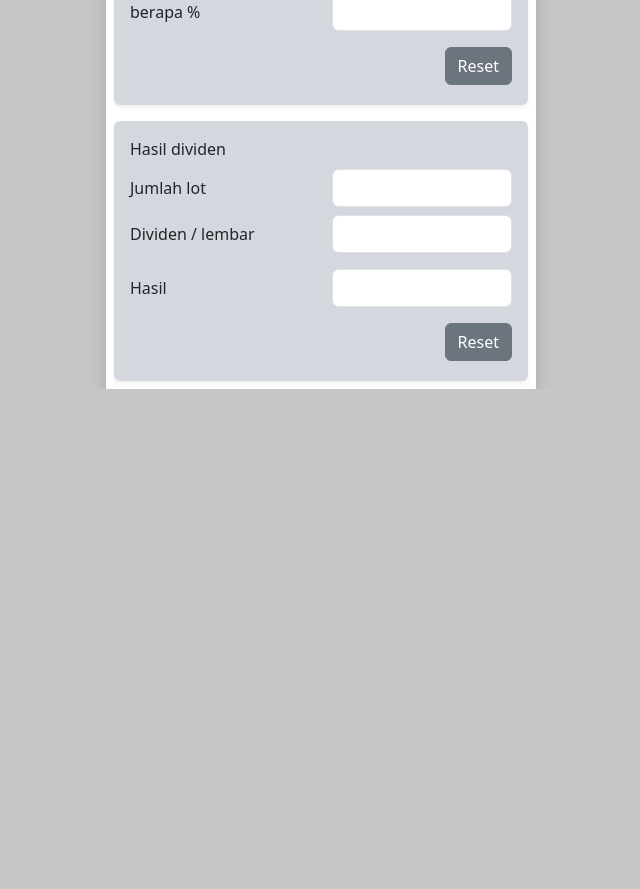
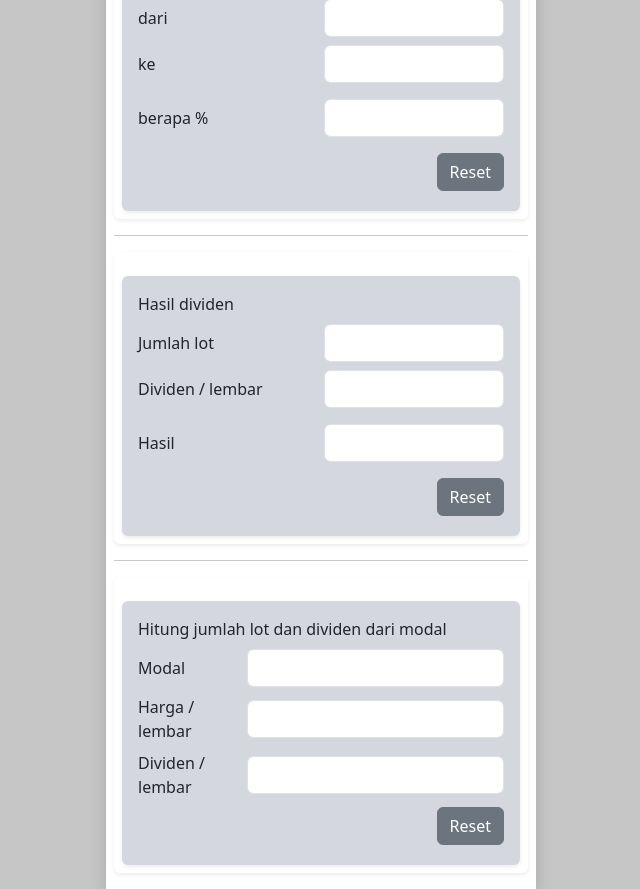
Before and after one commit to welly-im/kalon, a Next.js app: page / in a window 1280 px wide. Shown: the part 580-1469 px from the top of the page, without its empty margins (319-959 px from the left). Before the commit the page ends 969 px from the top, so only its background shows below. Built offline with nearby package versions, Linux system fonts and the light colour scheme.

Commit message:
add menu & fix drag drop

```diff
--- a/src/app/page.js
+++ b/src/app/page.js
@@ -1,25 +1,89 @@
 "use client";
 import "bootstrap/dist/css/bootstrap.min.css";
-import { useState } from "react";
-import Link from "next/link";
-import Navbar from "../components/navbar";
+import { useState, useEffect } from "react";
+
 import Persen from "./persen";
 import BerapaPersen from "./pageBerapaPersen";
 import PerubahanPersen from "./perubahanPersen";
 import HitungDividenDariJumlahLot from "./pageHitungDividenDariJumlahLot";
+import HitungLotDividen from "./pageHitungLotDividen";
+
+const components = {
+  Persen,
+  BerapaPersen,
+  PerubahanPersen,
+  HitungDividenDariJumlahLot,
+  HitungLotDividen,
+};
+
+const defaultOrder = [
+  "Persen",
+  "BerapaPersen",
+  "PerubahanPersen",
+  "HitungDividenDariJumlahLot",
+  "HitungLotDividen",
+];
 
 export default function Home() {
+  const [order, setOrder] = useState(defaultOrder);
+
+  // Load dari localStorage saat pertama kali render
+  useEffect(() => {
+    const savedOrder = localStorage.getItem("componentOrder");
+    if (savedOrder) {
+      setOrder(JSON.parse(savedOrder));
+    }
+  }, []);
+
+  // Simpan ke localStorage setiap kali order berubah
+  useEffect(() => {
+    localStorage.setItem("componentOrder", JSON.stringify(order));
+  }, [order]);
+
+  // Fungsi drag & drop
+  const handleDragStart = (index) => (event) => {
+    event.dataTransfer.setData("index", index);
+  };
+
+  const handleDrop = (index) => (event) => {
+    event.preventDefault();
+    const fromIndex = event.dataTransfer.getData("index");
+    if (fromIndex !== index) {
+      const newOrder = [...order];
+      const movedItem = newOrder.splice(fromIndex, 1)[0];
+      newOrder.splice(index, 0, movedItem);
+      setOrder(newOrder);
+    }
+  };
+
+  const handleDragOver = (event) => {
+    event.preventDefault();
+  };
+
   return (
     <div
       className="container d-flex flex-column align-items-center bg-light shadow p-2 bg-body"
       style={{ height: "auto", maxWidth: "430px", margin: "0 auto" }}
     >
       <h6 className="mt-3">Kalkulator Invest Saham</h6>
-      <Persen />
-      <BerapaPersen />
-      <PerubahanPersen />
-      <HitungDividenDariJumlahLot />
-      {/* <Navbar /> */}
+      {order.map((key, index) => {
+        const Component = components[key];
+        return (
+          <div key={key} className="w-100">
+            <div
+              draggable
+              onDragStart={handleDragStart(index)}
+              onDragOver={handleDragOver}
+              onDrop={handleDrop(index)}
+              className="w-100 mb-2 p-2 bg-white shadow-sm rounded"
+              style={{ cursor: "grab" }}
+            >
+              <Component />
+            </div>
+            {index < order.length - 1 && <hr className="w-100" />}
+          </div>
+        );
+      })}
     </div>
   );
 }
--- /dev/null
+++ b/src/app/pageHitungLotDividen.js
@@ -0,0 +1,152 @@
+"use client";
+import "bootstrap/dist/css/bootstrap.min.css";
+import { useState, useEffect } from "react";
+
+export default function HitungLotDividen() {
+  const [modal, setModal] = useState("");
+  const [hargaPerLembar, setHargaPerLembar] = useState("");
+  const [dividenPerLembar, setDividenPerLembar] = useState("");
+  const [jumlahLot, setJumlahLot] = useState("");
+  const [dividenTotal, setDividenTotal] = useState("");
+  const [dividenYield, setDividenYield] = useState("");
+
+  const formatNumber = (value) => {
+    return value.replace(/\D/g, "").replace(/\B(?=(\d{3})+(?!\d))/g, ",");
+  };
+
+  const handleModalChange = (e) => {
+    setModal(formatNumber(e.target.value));
+  };
+
+  const handleHargaPerLembarChange = (e) => {
+    setHargaPerLembar(formatNumber(e.target.value));
+  };
+
+  const handleDividenPerLembarChange = (e) => {
+    setDividenPerLembar(formatNumber(e.target.value));
+  };
+
+  useEffect(() => {
+    const totalModal = parseFloat(modal.replace(/,/g, ""));
+    const harga = parseFloat(hargaPerLembar.replace(/,/g, ""));
+    const dividen = parseFloat(dividenPerLembar.replace(/,/g, ""));
+
+    if (!isNaN(totalModal) && !isNaN(harga) && harga > 0) {
+      const lot = Math.floor(totalModal / (harga * 100));
+      setJumlahLot(lot.toLocaleString("en-US"));
+
+      if (!isNaN(dividen)) {
+        const totalDividen = lot * 100 * dividen;
+        setDividenTotal(totalDividen.toLocaleString("en-US"));
+
+        if (totalModal > 0) {
+          const yieldPercent = ((totalDividen / totalModal) * 100).toFixed(2);
+          setDividenYield(yieldPercent + "%");
+        } else {
+          setDividenYield("");
+        }
+      } else {
+        setDividenTotal("");
+        setDividenYield("");
+      }
+    } else {
+      setJumlahLot("");
+      setDividenTotal("");
+      setDividenYield("");
+    }
+  }, [modal, hargaPerLembar, dividenPerLembar]);
+
+  const resetForm = () => {
+    setModal("");
+    setHargaPerLembar("");
+    setDividenPerLembar("");
+    setJumlahLot("");
+    setDividenTotal("");
+    setDividenYield("");
+  };
+
+  return (
+    <div className="mt-3 w-100">
+      <div
+        className="form-wrapper card p-3 shadow-sm border-0"
+        style={{ backgroundColor: "#d4d8de" }}
+      >
+        <form onSubmit={(e) => e.preventDefault()}>
+          <div className="mb-1">
+            <p className="mx-0 mb-0">
+              {" "}
+              Hitung jumlah lot dan dividen dari modal{" "}
+            </p>
+            <div className="d-flex align-items-center justify-content-between my-2">
+              <p className="my-0 me-3"> Modal </p>
+              <input
+                type="text"
+                className="form-control text-center w-auto"
+                value={modal}
+                onChange={handleModalChange}
+              />
+            </div>
+            <div className="d-flex align-items-center justify-content-between my-2">
+              <p className="my-0 me-3"> Harga / lembar </p>
+              <input
+                type="text"
+                className="form-control text-center w-auto"
+                value={hargaPerLembar}
+                onChange={handleHargaPerLembarChange}
+              />
+            </div>
+            <div className="d-flex align-items-center justify-content-between my-2">
+              <p className="my-0 me-3"> Dividen / lembar </p>
+              <input
+                type="text"
+                className="form-control text-center w-auto"
+                value={dividenPerLembar}
+                onChange={handleDividenPerLembarChange}
+              />
+            </div>
+            <div className="d-flex justify-content-end">
+              <button
+                type="button"
+                className="btn btn-secondary ms-3"
+                onClick={resetForm}
+              >
+                Reset
+              </button>
+            </div>
+            {dividenTotal && (
+              <>
+                <div className="d-flex align-items-center justify-content-between my-3">
+                  <p className="my-0 me-3"> Jumlah lot </p>
+                  <input
+                    type="text"
+                    className="form-control text-center w-auto"
+                    value={jumlahLot}
+                    readOnly
+                  />
+                </div>
+                <div className="d-flex align-items-center justify-content-between my-3">
+                  <p className="my-0 me-3"> Total Dividen </p>
+                  <input
+                    type="text"
+                    className="form-control text-center w-auto"
+                    value={dividenTotal}
+                    readOnly
+                  />
+                </div>
+                <div className="d-flex align-items-center justify-content-between my-3">
+                  <p className="my-0 me-3"> Dividen Yield </p>
+                  <input
+                    type="text"
+                    className="form-control text-center w-auto"
+                    value={dividenYield}
+                    readOnly
+                  />
+                </div>
+              </>
+            )}
+          </div>
+        </form>
+      </div>
+    </div>
+  );
+}
```
